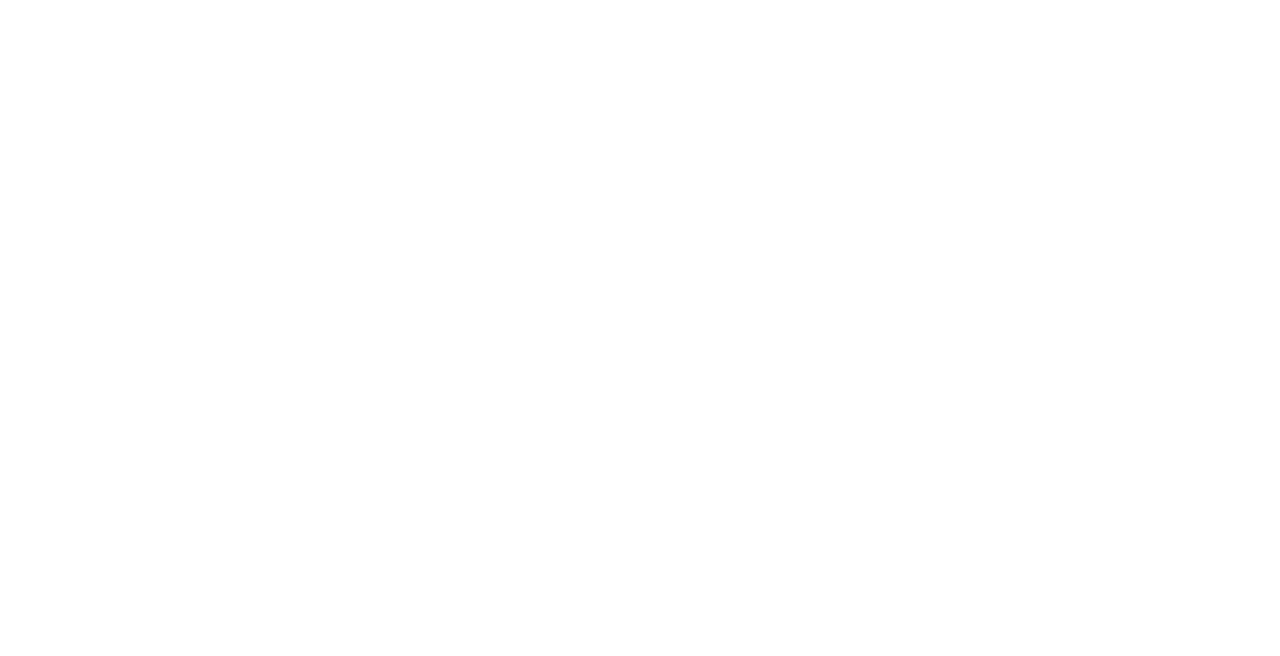
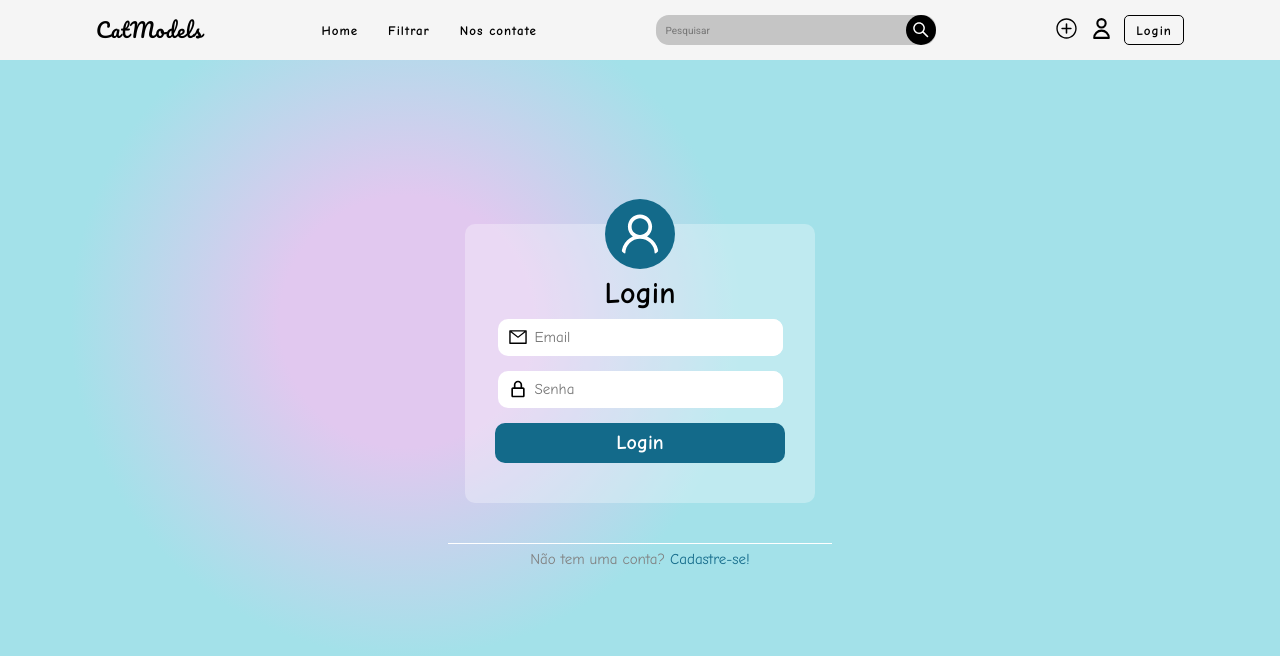
Before and after one commit to vitorluizms/CatModel-Front, a React (Vite) app: page /signin in a window 1280 px wide. Before the commit this address had no page. Shown: the top 656 px of the page. Built offline with nearby package versions, Linux system fonts and the light colour scheme.

Commit message:
feat: Mudança para a página /home seja a página principal do site

```diff
--- a/src/App.jsx
+++ b/src/App.jsx
@@ -25,9 +25,9 @@
       />
       <UserProvider>
         <Routes>
-          <Route path="/" element={<SignIn />} />
+          <Route path="/" element={<Home />} />
+          <Route path="/signin" element={<SignIn />} />
           <Route path="/signup" element={<SignUp />} />
-          <Route path="/home" element={<Home />} />
           <Route path="/cat/:id" element={<CatPage />} />
           <Route path="/create-cat" element={<CreateCat />} />
           <Route path="/cats/me" element={<UserCats />} />
--- a/src/components/NavBar.jsx
+++ b/src/components/NavBar.jsx
@@ -23,18 +23,18 @@
       closeOnClick: false,
       pauseOnHover: true,
     });
-    navigate("/home");
+    navigate("/");
   }
   return (
     <TopBar>
       <section>
         <article>
-          <Link to={"/home"} style={{ textDecoration: "none" }}>
+          <Link to={"/"} style={{ textDecoration: "none" }}>
             <h1>CatModels</h1>
           </Link>
         </article>
         <article>
-          <Link to={"/home"} style={{ textDecoration: "none" }}>
+          <Link to={"/"} style={{ textDecoration: "none" }}>
             <h2>Home</h2>
           </Link>
           <h2>Filtrar</h2>
@@ -76,7 +76,7 @@
             />
           </Link>
           {user === null ? (
-            <Link to={"/"} style={{ textDecoration: "none" }}>
+            <Link to={"/signin"} style={{ textDecoration: "none" }}>
               <button>Login</button>
             </Link>
           ) : (
--- a/src/pages/SignInPage.jsx
+++ b/src/pages/SignInPage.jsx
@@ -35,7 +35,7 @@
         });
         localStorage.setItem("user", JSON.stringify(answer.data));
         setUser(answer.data);
-        navigate("/home");
+        navigate("/");
       })
       .catch((answer) => {
         toast.error(answer.response.data, {
--- a/src/pages/SignUpPage.jsx
+++ b/src/pages/SignUpPage.jsx
@@ -71,7 +71,7 @@
           closeOnClick: false,
           pauseOnHover: true,
         });
-        navigate("/");
+        navigate("/signin");
       })
       .catch((answer) => {
         toast.error(answer.response.data, {
@@ -201,7 +201,7 @@
         />
         <p>
           Já tem uma conta?{" "}
-          <Link to="/" style={{ textDecoration: "none" }}>
+          <Link to="/signin" style={{ textDecoration: "none" }}>
             <span>Faça login!</span>
           </Link>
         </p>
```
